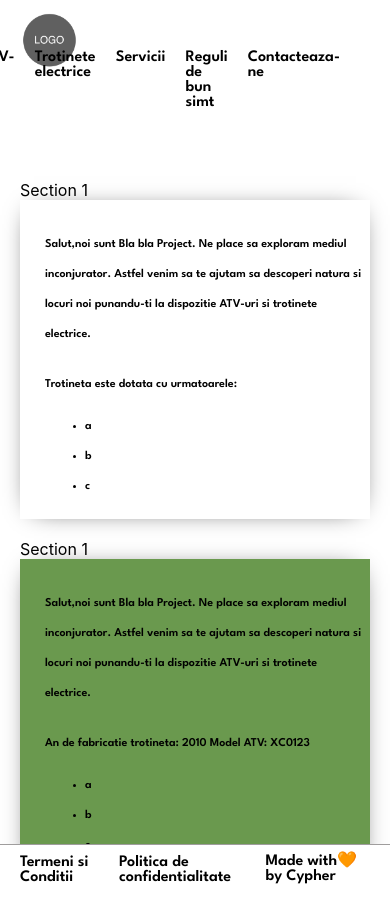
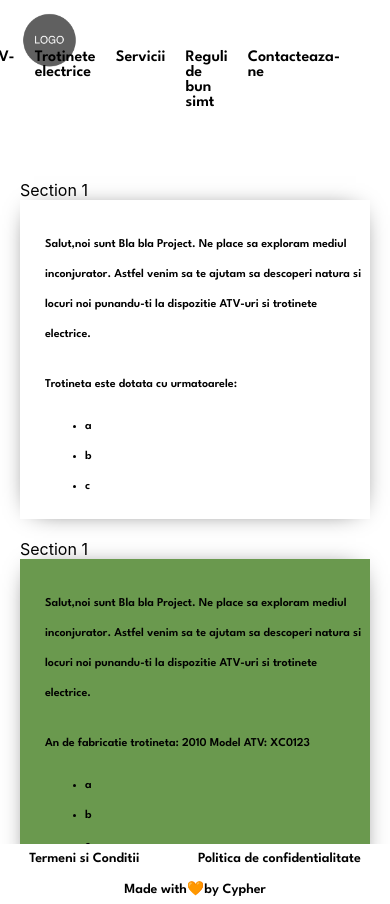
Before and after one commit to MercurA/atv-website, a Next.js app: page / in a window 390 px wide. Built offline with nearby package versions, Linux system fonts and the light colour scheme.

Commit message:
added mobile footer

```diff
--- a/components/footer/Footer.jsx
+++ b/components/footer/Footer.jsx
@@ -1,7 +1,11 @@
-import styles from './styles.module.scss'
 import Link from 'next/link'
 
+import styles from './styles.module.scss'
+import Device from "../../utils/index";
+
 const Footer = () => {
+
+    const renderDesktopFooter = () => {
         return (
             <div className={styles.container}>
                 <div className={styles.terms}>
@@ -13,4 +17,32 @@ const Footer = () => {
         )
     }
 
+    const renderMobileFooter = () => {
+        return (
+            <div className={styles.mobileFooter}>
+                <div className={styles.terms}>
+                    <Link href={'/conditios'}><a target={"_blank"}>{'Termeni si Conditii'}</a></Link>
+                    <Link href={'/GDPR'}><a target={"_blank"}>{'Politica de confidentialitate'}</a></Link>
+                </div>
+                <div className={styles.signature}>{'Made with'}&#129505;{'by Cypher'}</div>
+            </div>
+        )
+    }
+
+    const renderMenuType = (isMobile) => {
+        if(isMobile) {
+            return renderMobileFooter()
+        } else {
+            return renderDesktopFooter()
+        }
+    }
+
+    return (
+        <Device>
+            {(isMobile) => renderMenuType(isMobile)}
+        </Device>
+
+    )
+}
+
 export default Footer
--- a/components/footer/styles.module.scss
+++ b/components/footer/styles.module.scss
@@ -27,3 +27,25 @@
         padding-right: 20px;
     }
 }
+
+// Mobile
+.mobileFooter {
+    position: relative;
+    bottom: 0;
+    height: 60px;
+    width: 100%;
+    margin-top: auto;
+    background-color: white;
+    font-family: $font-spartan;
+    font-weight: 600;
+    display: flex;
+    flex-direction: column;
+    justify-content: space-around;
+    align-items: center;
+    font-size: 14px;
+        .terms {
+            width: 100%;
+            display: flex;
+            justify-content: space-around;
+        }
+}
```
Lines whose indentation alone changed are shown as unchanged.
